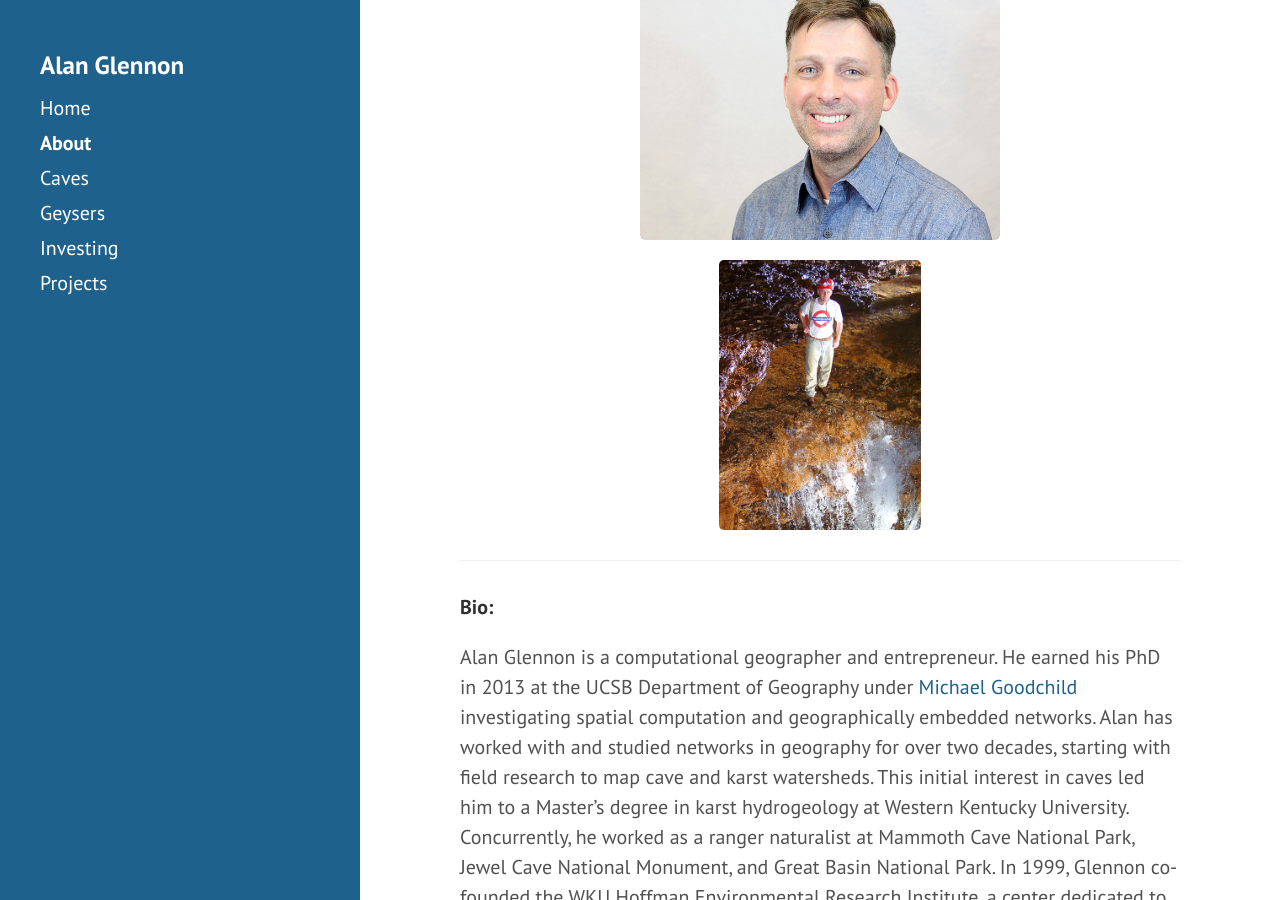
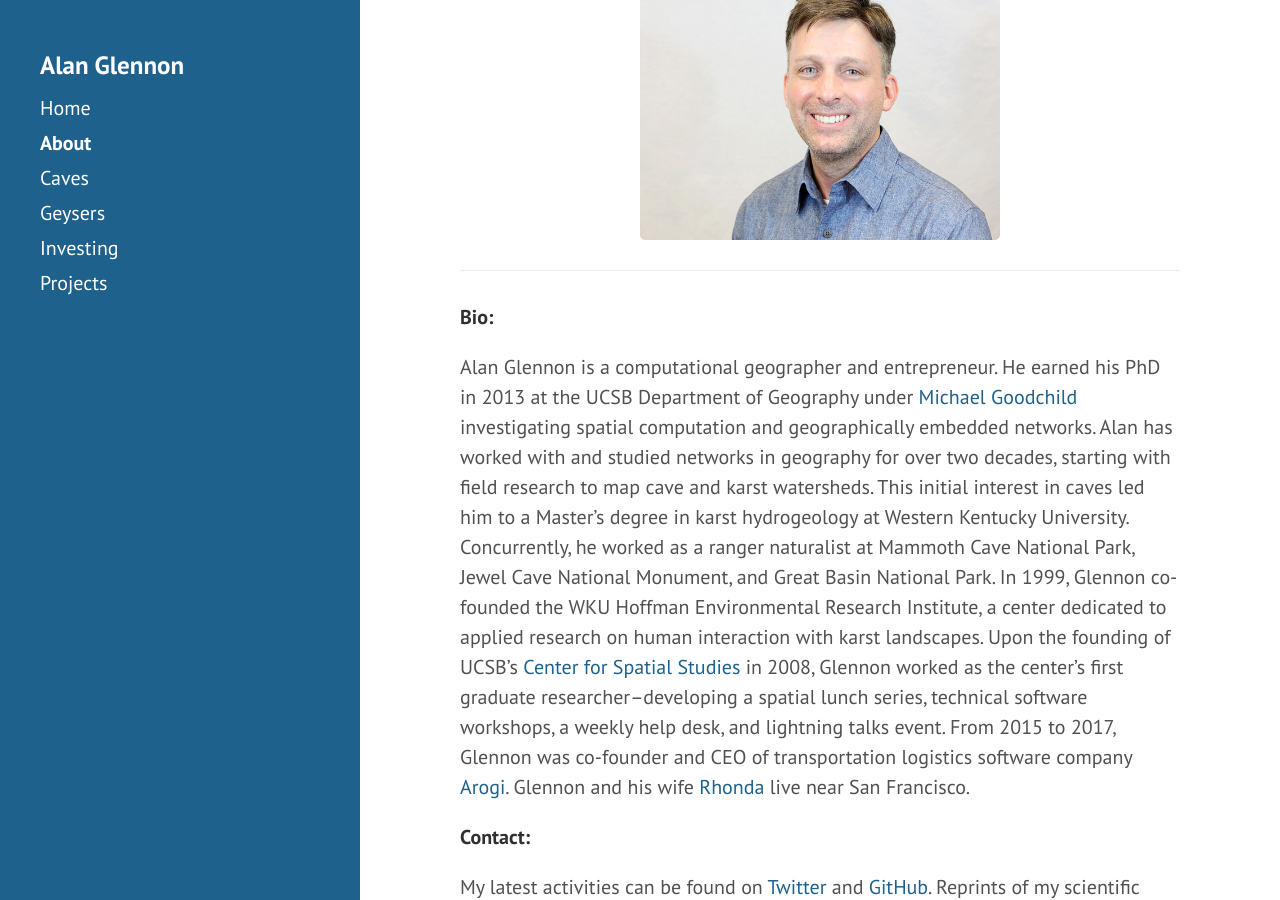
Before and after one commit to glennon/glennon.github.io, a Jekyll site: the page built from about.md, in a window 1280 px wide and 900 px high, scrolled down 312 px. Built offline with Jekyll 4.4.1, drawn with Linux system fonts in a browser that asks for light colours.

Commit message:
Update about.md

```diff
--- a/about.md
+++ b/about.md
@@ -10,7 +10,7 @@ Hello and welcome! My name is Alan, and I am a geographer. Lately, most of my ti
 ---
 
 <p align="center">
-<img src="https://alanglennon.com/public/alan2016.jpg" width="50%" alt="photo of Alan Glennon"><img src="https://alanglennon.com/public/logsdon-glennon.jpg" width="28.15%" alt="photo of Alan Glennon">
+<img src="https://alanglennon.com/public/alan2016.jpg" width="50%" alt="photo of Alan Glennon">
 </p>
 
 ---
```
